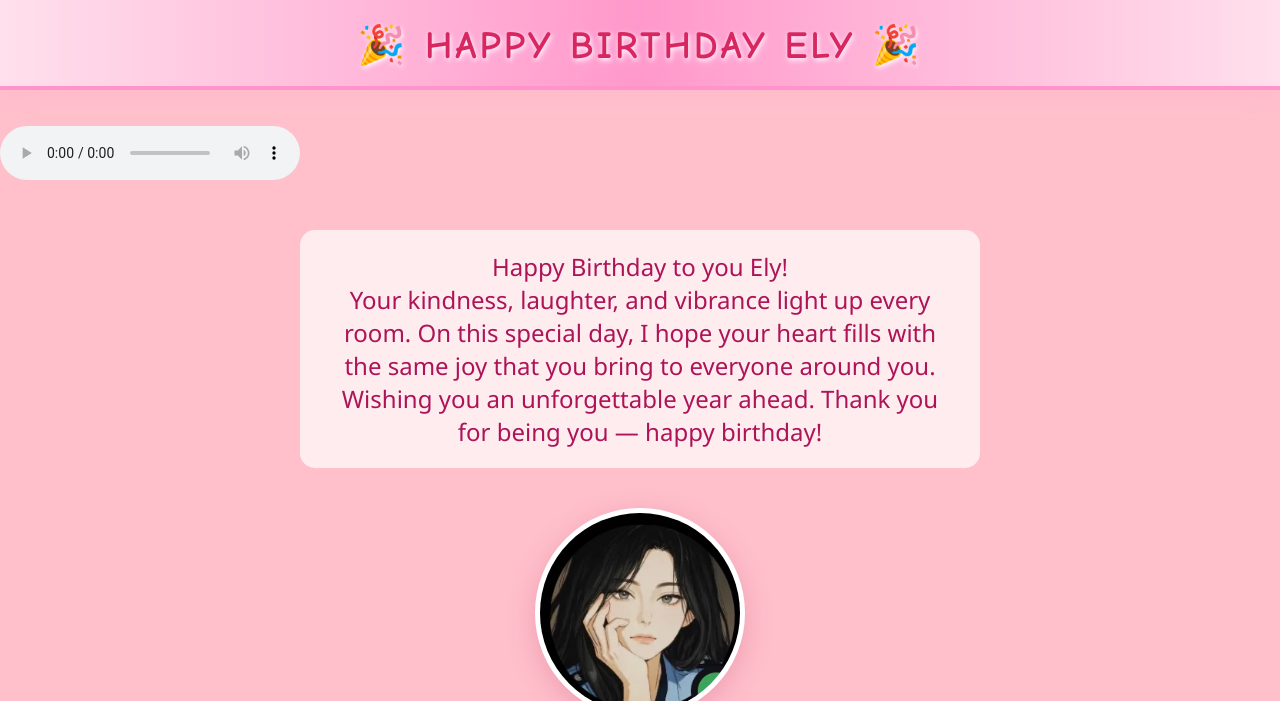
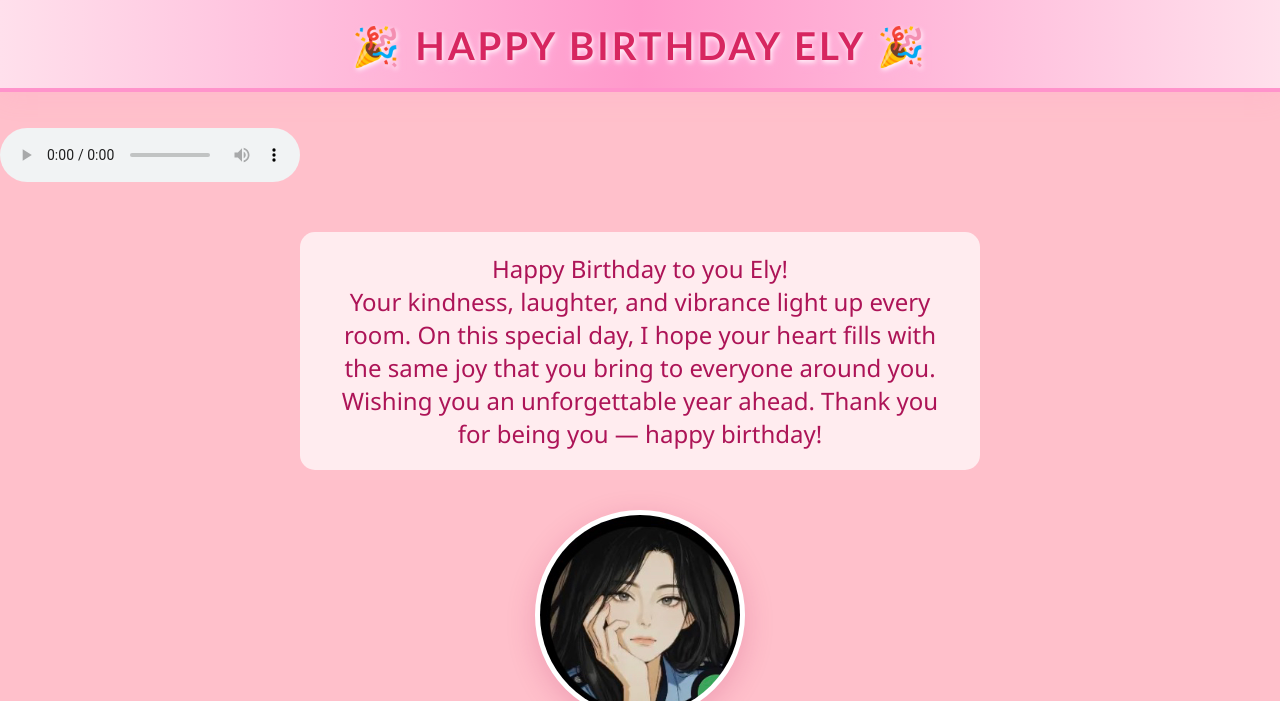
Before and after one commit to dzfr8/elys_bday, a plain HTML site: page index.html in a window 1280 px wide. Shown: the top 701 px of the page. Drawn offline with Linux system fonts and the light colour scheme.

Commit message:
Update index.html

```diff
--- a/index.html
+++ b/index.html
@@ -52,7 +52,7 @@
             text-align: center;
             padding: 22px 0 18px 0;
             font-size: 2.4em;
-            font-family: 'Pacifico', 'Comic Sans MS', cursive, sans-serif;
+            font-family: 'Pacifico', 'Trebuchet MS', cursive, sans-serif;
             letter-spacing: 3px;
             font-weight: bold;
             border-bottom: 4px solid #ff93cb;
```
